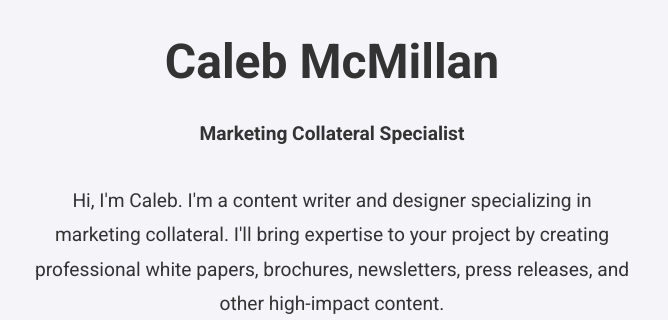
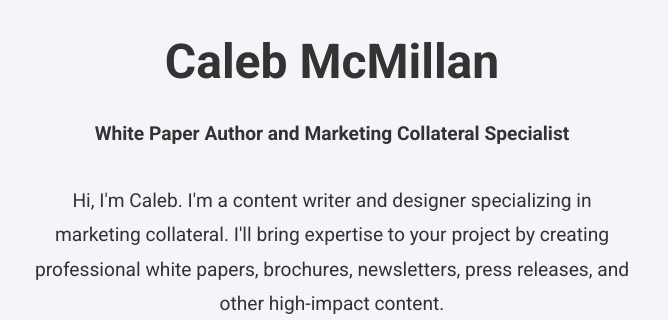
Before and after one commit to ZappaDappa/resume-portfolio, a plain HTML site: page index.html in a window 1280 px wide. Shown: the part 97-417 px from the top of the page, 612-1280 px from the left. Drawn offline with Linux system fonts and the light colour scheme.

Commit message:
Added white paper author to title

```diff
--- a/index.html
+++ b/index.html
@@ -152,7 +152,7 @@
             <div class="content-wrapper">
                 <h1>Caleb McMillan</h1>
                 <p>
-                    <strong> Marketing Collateral Specialist</strong>
+                    <strong> White Paper Author and Marketing Collateral Specialist</strong>
                 </p>
                 <p>
                     Hi, I'm Caleb. I'm a content writer and designer specializing in marketing collateral. I'll bring expertise to your project by creating professional white papers, brochures, newsletters, press releases, and other high-impact content.  <br> <br> With over a decade of content writing experience and a formal education in technical writing, I am well-equipped to help support your business and brand goals. My work combines persuasive writing, clean design, and a strategic focus to captivate readers and inspire action.
```
